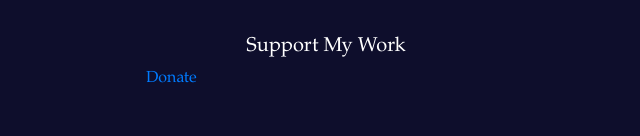
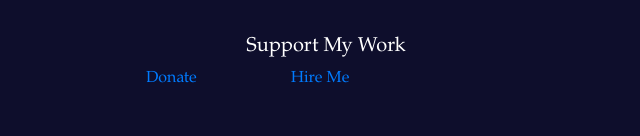
Before and after one commit to Zynkah/FFX_Fan_Page, a website: page aeons.html in a window 1280 px wide. Shown: the part 1462-1598 px from the top of the page, 124-764 px from the left. Drawn offline with nearby package versions, Linux system fonts and the light colour scheme.

Commit message:
Footer Link Added

```diff
--- a/aeons.html
+++ b/aeons.html
@@ -395,6 +395,7 @@
                 <div class="col-sm-6 col-md-6 offset-1">
                     <h5 class="text-center">Support My Work</h5>
                     <a class="offset-2" href="https://streamlabs.com/zynkah/tip">Donate</a>
+                    <a class="offset-2" href="https://www.linkedin.com/in/zena-creps/">Hire Me</a>
                 </div>
             </div>
         </div>
```
Also changed, not shown: characters.html (+1 -0 lines), index.html (+1 -0 lines), locations.html (+1 -0 lines), races.html (+1 -0 lines), summoners.html (+1 -0 lines).
